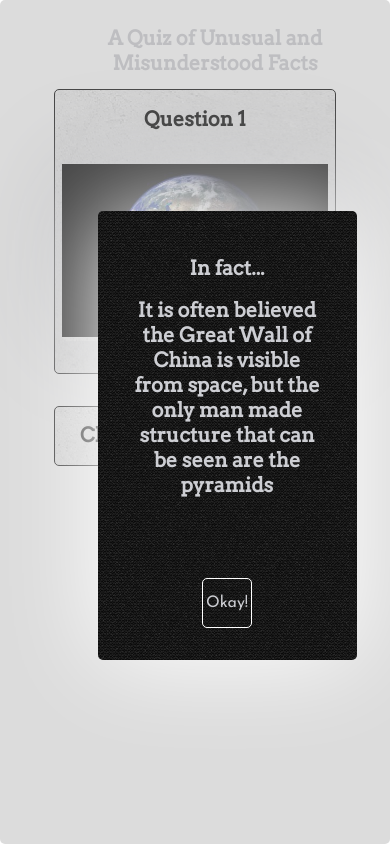
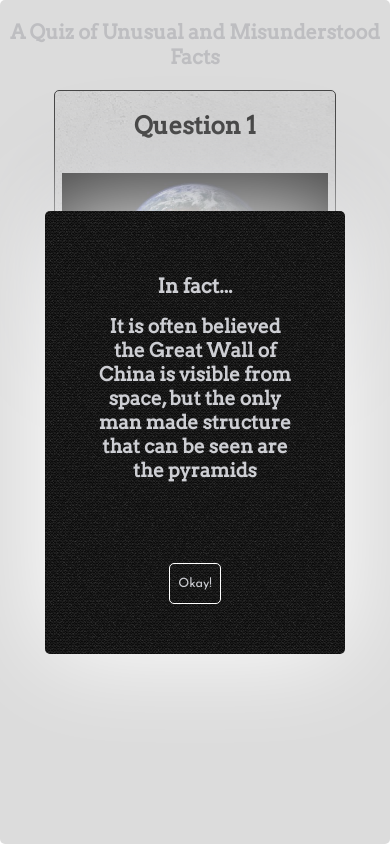
Before and after one commit to neilw22/quiz-app, a plain HTML site: page index.html in a window 390 px wide. Both pictures are taken after a click on the element "The Great Wall of China". Drawn offline with nearby package versions, Linux system fonts and the light colour scheme.

Commit message:
Added a bit better responsive design as per mentor session

```diff
--- a/css/stylesheet.css
+++ b/css/stylesheet.css
@@ -183,12 +183,28 @@ div {
 	}
 }
 
-@media screen and (max-width: 1050px) {
+@media screen and (max-width: 700px) {
 
-	h1, h2 {
+	h1 {
 		font-size: 1.25em;
+	}
+	p {
+		font-size: 0.8em;
 	}
 	#title {
 		text-align: center;
+		margin: 1em auto;
+	}
+	.answer {
+	margin: 0 auto;
+	max-width: 200px;
+/*	position: relative;
+*/	left: 50%;
+	width: 250px;
+	padding: 50px;
+	margin-left: -150px;
+	}
+	#answer-description {
+		font-size: 1.2em;
 	}
 }
```
